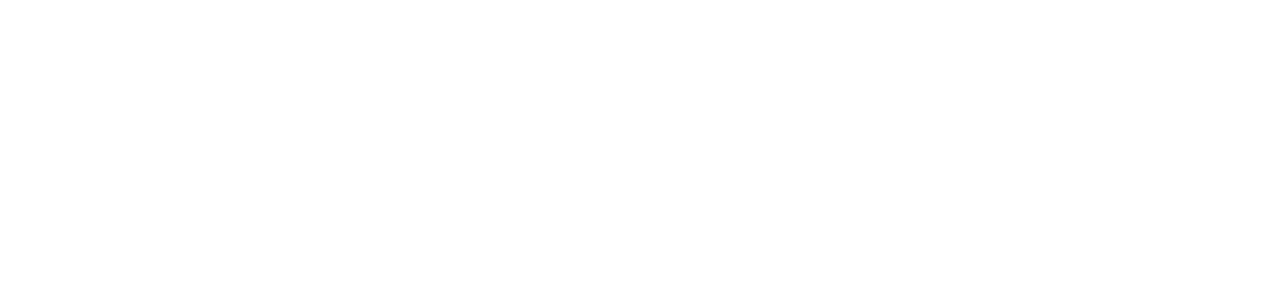
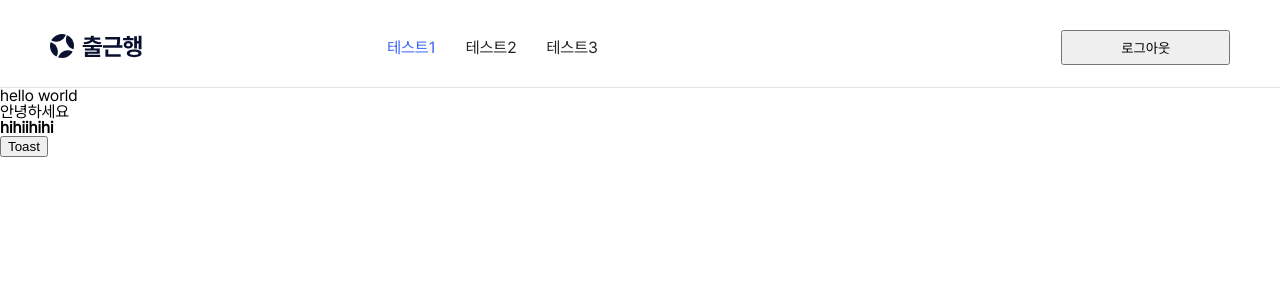
Before and after one commit to chamny20/kusitms-29th-kukathon-a, a React (Vite) app: page /test1 in a window 1280 px wide. Before the commit this address had no page. Shown: the top 300 px of the page. Built offline with nearby package versions, Linux system fonts and the light colour scheme.

Commit message:
test: header test (#2)

```diff
--- a/src/pages/MainPage.tsx
+++ b/src/pages/MainPage.tsx
@@ -1,8 +1,10 @@
+import Header from '../components/common/Header';
 import { notify } from '../hooks/notify';
 
 export const MainPage = () => {
   return (
     <>
+      <Header />
       hello world
       <h2>안녕하세요</h2>
       <div style={{ fontWeight: 'bold' }}>hihiihihi</div>
--- a/src/router/router.tsx
+++ b/src/router/router.tsx
@@ -6,6 +6,9 @@
     <BrowserRouter>
       <Routes>
         <Route path="/" element={<MainPage />} />
+        <Route path="/test1" element={<MainPage />} />
+        <Route path="/test2" element={<MainPage />} />
+        <Route path="/test3" element={<MainPage />} />
       </Routes>
     </BrowserRouter>
   );
```
